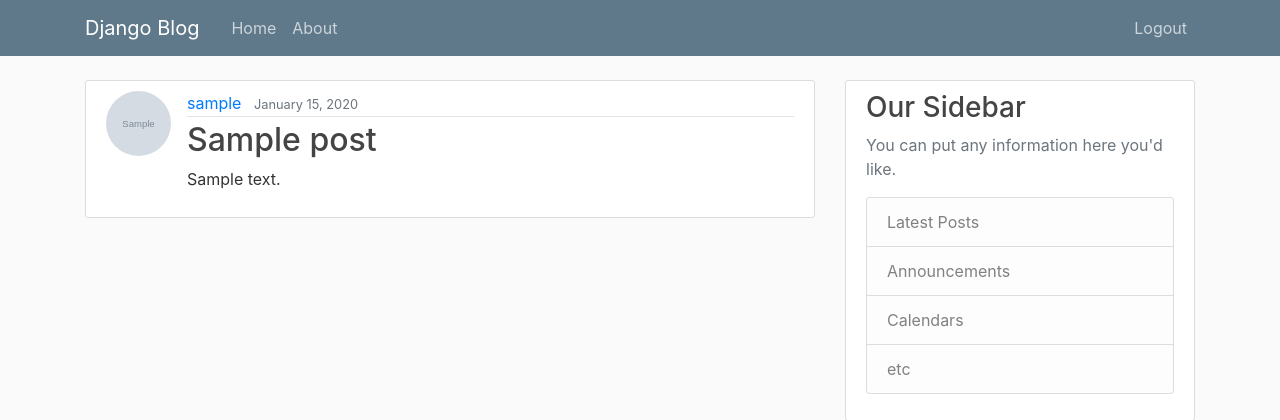
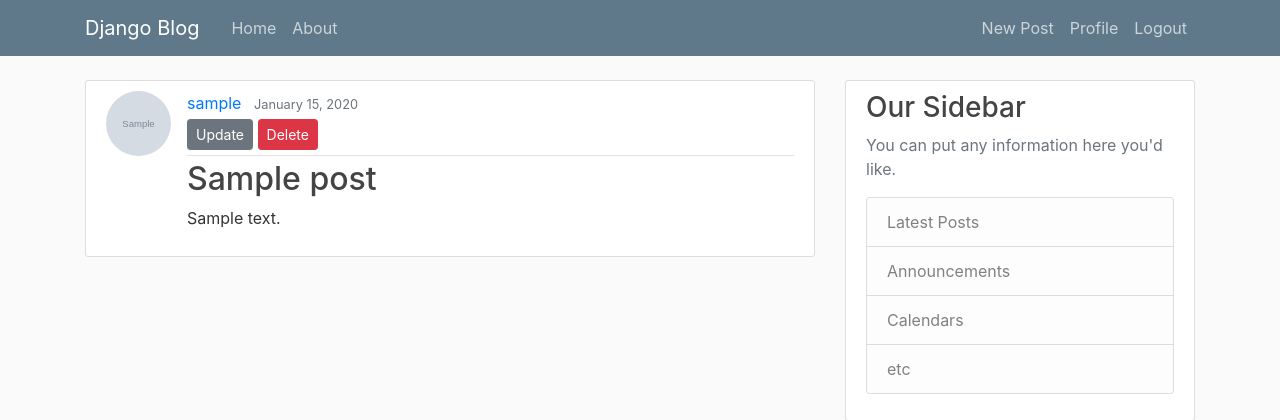
Before and after one commit to Maky55-hub/django-test, a Django app: page /post/1 in a window 1280 px wide. Shown: the top 420 px of the page. Run offline with Django 3.2, Linux system fonts and the light colour scheme; a user stored in the database is signed in; tables that the repository leaves empty hold one stand-in row (values such as "Sample post"); grey boxes marked "Sample" are stand-in pictures; style sheets or scripts are compiled from the project's sources; some libraries are stand-ins or nearby versions.

Commit message:
[DJ-07]added routes to the new pages

```diff
--- a/test_project/blog/templates/blog/base.html
+++ b/test_project/blog/templates/blog/base.html
@@ -31,6 +31,8 @@
             <!-- Navbar Right Side -->
             <div class="navbar-nav">
               {% if user.is_authenticated %}
+                <a class="nav-item nav-link" href="{% url 'Post-Create' %}">New Post</a>
+                <a class="nav-item nav-link" href="{% url 'Profile' %}">Profile</a>
                 <a class="nav-item nav-link" href="{% url 'Logout' %}">Logout</a>
               {% else %}
                 <a class="nav-item nav-link" href="{% url 'Login' %}">Login</a>
--- a/test_project/blog/templates/blog/post_detail.html
+++ b/test_project/blog/templates/blog/post_detail.html
@@ -6,6 +6,12 @@
             <div class="article-metadata">
                 <a class="mr-2" href="#">{{ object.author }}</a>
                 <small class="text-muted">{{ object.date_posted | date:"F d, Y" }}</small>
+                <div>
+                    {% if object.author == user %}
+                        <a class="btn btn-secondary btn-sm mt-1 mb-1" href="{% url 'Post-Update' object.id %}">Update</a>
+                        <a class="btn btn-danger btn-sm mt-1 mb-1" href="{% url 'Post-Delete' object.id %}">Delete</a>
+                    {% endif %}
+                </div>
             </div>
             <h2>{{ object.title }}</h2>
             <p class="article-content">{{ object.content }}</p>
```
